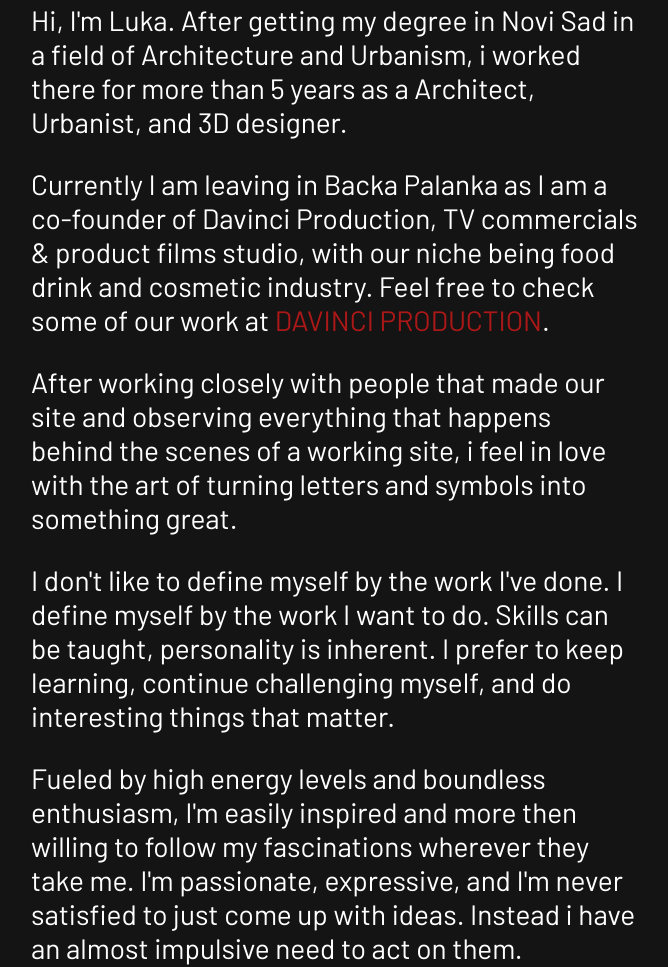
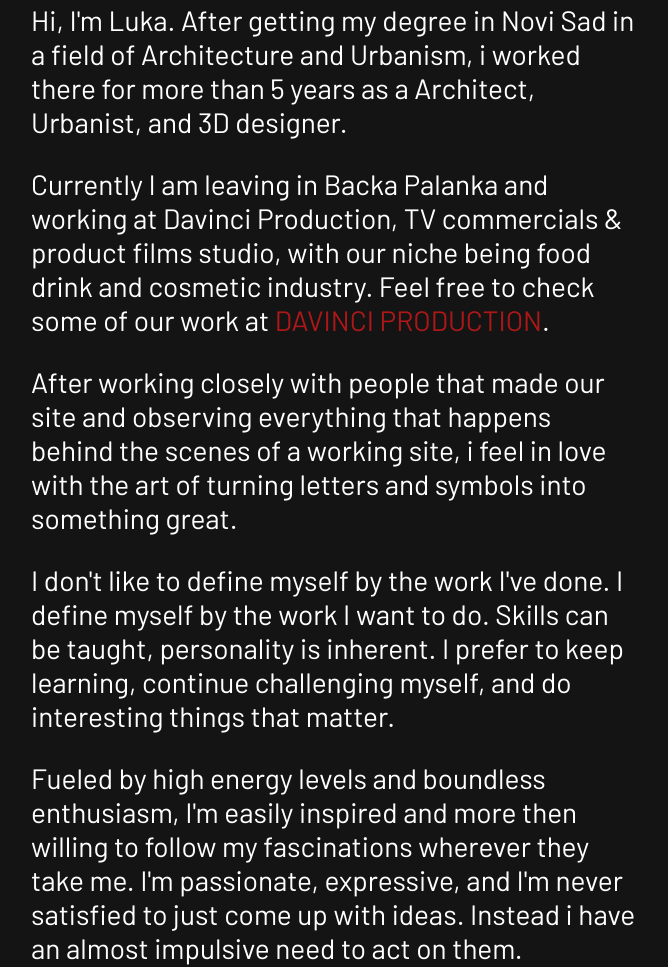
Before and after one commit to LukaRar/LukaRar.github.io, a plain HTML site: page index.html in a window 1280 px wide. Shown: the part 3679-4646 px from the top of the page, without its empty margins (305-973 px from the left). Drawn offline with Linux system fonts and the light colour scheme.

Commit message:
Update index.html

```diff
--- a/index.html
+++ b/index.html
@@ -107,7 +107,7 @@
             Architecture and Urbanism, i worked there for more than 5 years
             as a Architect, Urbanist, and 3D designer. </p>
 
-        <p>Currently I am leaving in Backa Palanka as I am a co-founder of
+        <p>Currently I am leaving in Backa Palanka and working at
             Davinci Production, TV commercials & product films studio, with our
             niche being food drink and cosmetic industry. Feel free to check
             some of our work at <a href="https://davinciproduction.film">DAVINCI PRODUCTION</a>.
```
